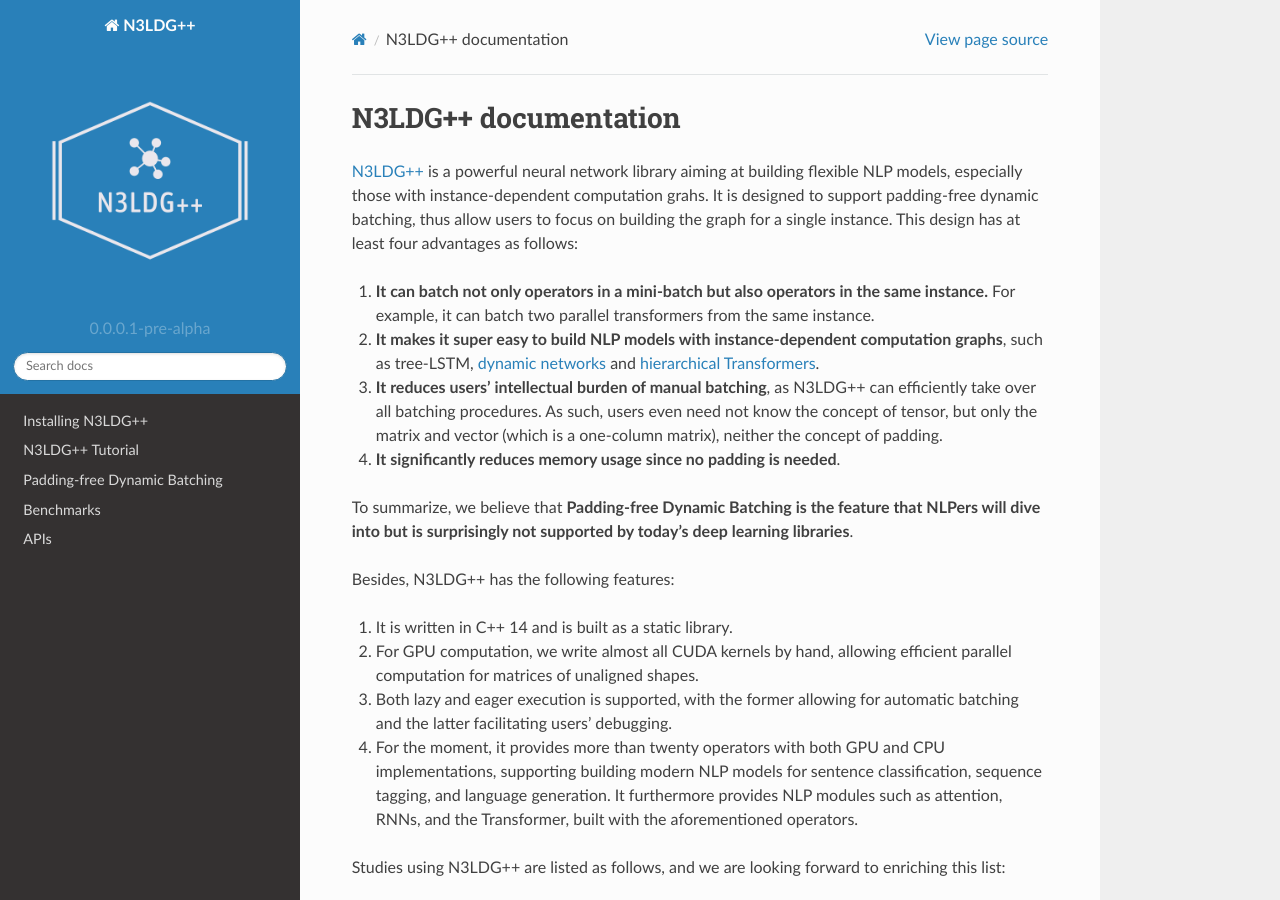
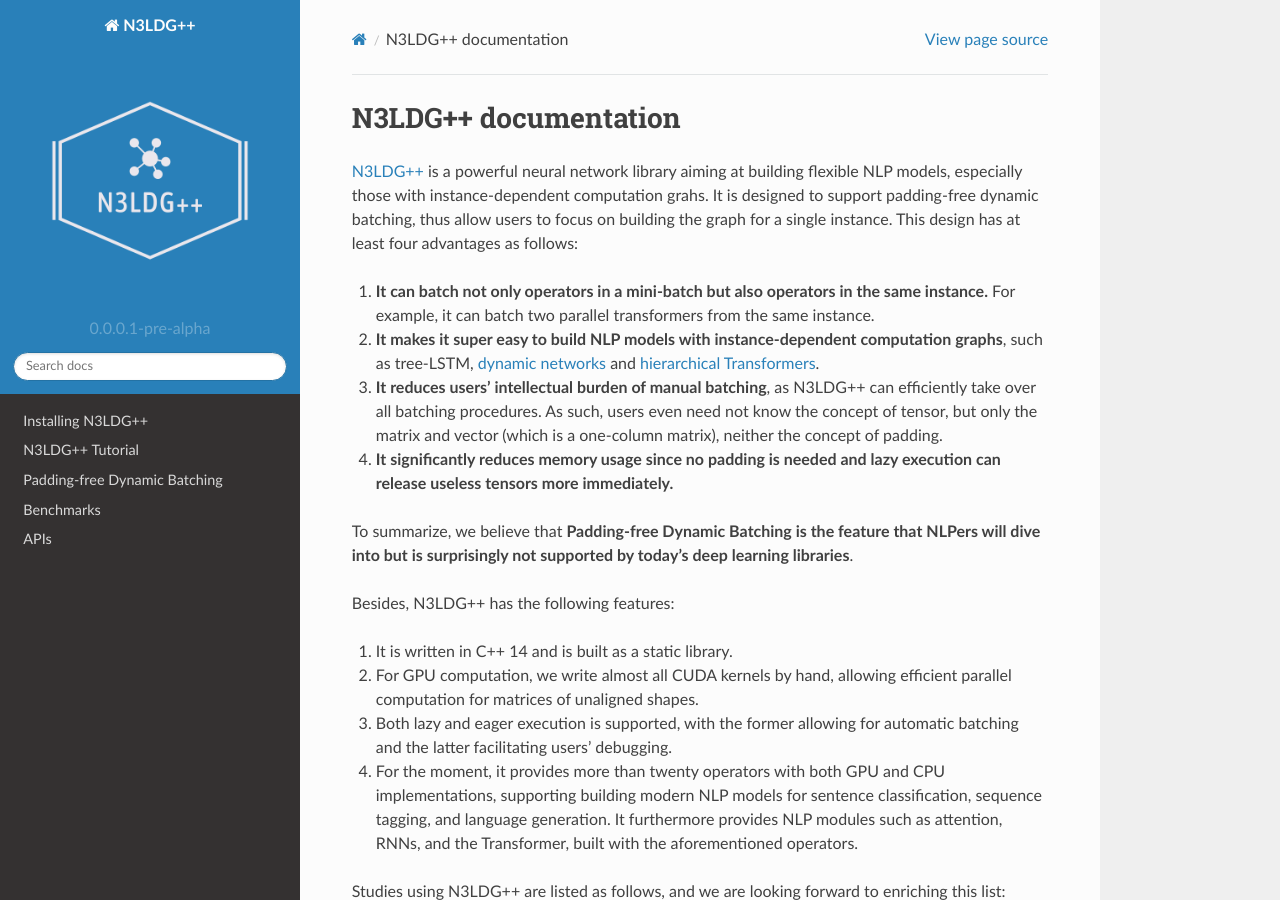
Before and after one commit to chncwang/InsNet, a Sphinx documentation site: the page built from docs/source/index.rst, in a window 1280 px wide and 900 px high. Built offline with Sphinx 7.4.7 and the Read the Docs theme 2.0.0, drawn with Linux system fonts in a browser that asks for light colours.

Commit message:
modifty readme

```diff
--- a/README.rst
+++ b/README.rst
@@ -11,7 +11,7 @@ N3LDG++ documentation
 1. **It can batch not only operators in a mini-batch but also operators in the same instance.** For example, it can batch two parallel transformers from the same instance.
 2. **It makes it super easy to build NLP models with instance-dependent computation graphs**, such as tree-LSTM, `dynamic networks <https://arxiv.org/pdf/2102.04906.pdf>`_ and `hierarchical Transformers <https://www.aclweb.org/anthology/P19-1500.pdf>`_.
 3. **It reduces users' intellectual burden of manual batching**, as N3LDG++ can efficiently take over all batching procedures. As such, users even need not know the concept of tensor, but only the matrix and vector (which is a one-column matrix), neither the concept of padding.
-4. **It significantly reduces memory usage since no padding is needed**.
+4. **It significantly reduces memory usage since no padding is needed and lazy execution can release useless tensors more immediately.**
 
 To summarize, we believe that **Padding-free Dynamic Batching is the feature that NLPers will dive into but is surprisingly not supported by today's deep learning libraries**.
 
--- a/docs/source/benchmark.rst
+++ b/docs/source/benchmark.rst
@@ -185,6 +185,6 @@ Memory Usage on GPU
       - 2077
       - OOM
 
-The low memory usage shall be attributed to N3LDG++'s Padding-free Dynamic Batching feature.
+The low memory usage shall be partly attributed to N3LDG++'s Padding-free Dynamic Batching feature.
 
 We will illustrate N3LDG++'s efficient memory management in detail in the future.
--- a/docs/source/index.rst
+++ b/docs/source/index.rst
@@ -11,7 +11,7 @@ N3LDG++ documentation
 1. **It can batch not only operators in a mini-batch but also operators in the same instance.** For example, it can batch two parallel transformers from the same instance.
 2. **It makes it super easy to build NLP models with instance-dependent computation graphs**, such as tree-LSTM, `dynamic networks <https://arxiv.org/pdf/2102.04906.pdf>`_ and `hierarchical Transformers <https://www.aclweb.org/anthology/P19-1500.pdf>`_.
 3. **It reduces users' intellectual burden of manual batching**, as N3LDG++ can efficiently take over all batching procedures. As such, users even need not know the concept of tensor, but only the matrix and vector (which is a one-column matrix), neither the concept of padding.
-4. **It significantly reduces memory usage since no padding is needed**.
+4. **It significantly reduces memory usage since no padding is needed and lazy execution can release useless tensors more immediately.**
 
 To summarize, we believe that **Padding-free Dynamic Batching is the feature that NLPers will dive into but is surprisingly not supported by today's deep learning libraries**.
 
```
